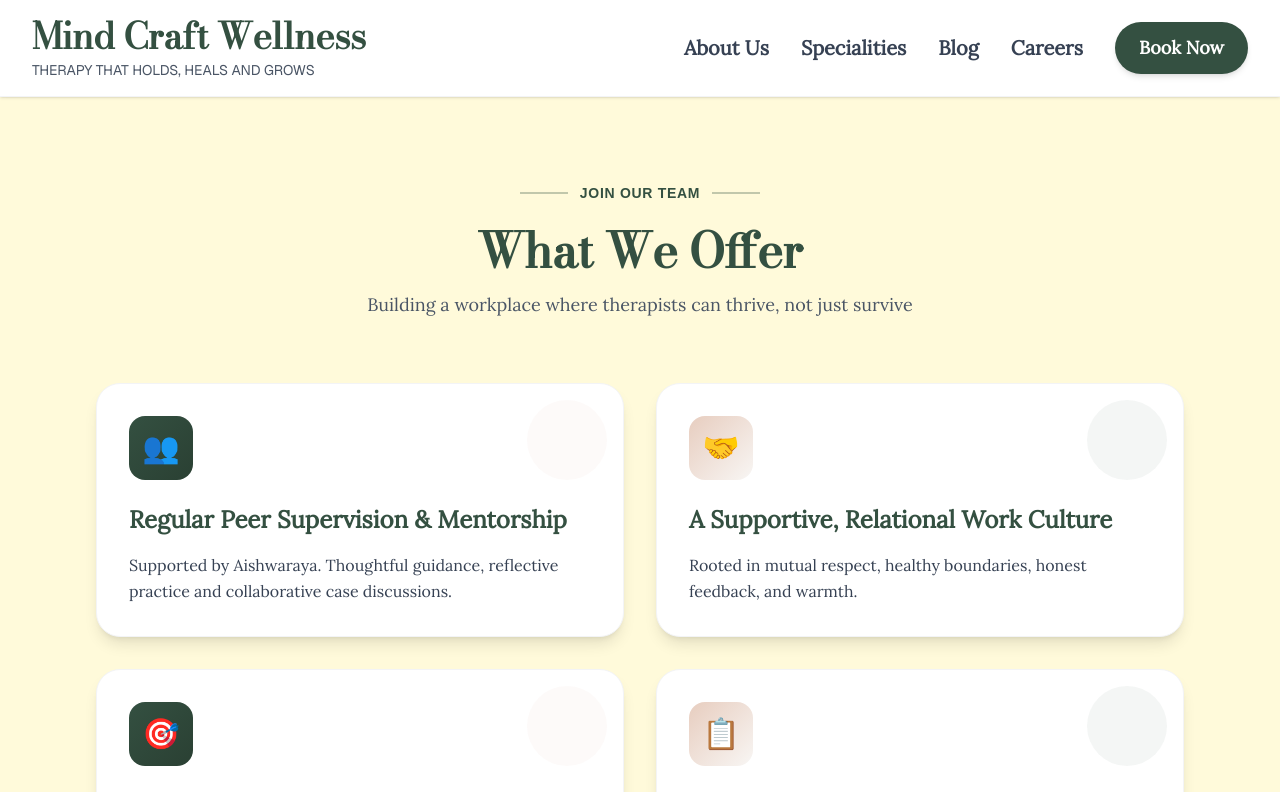
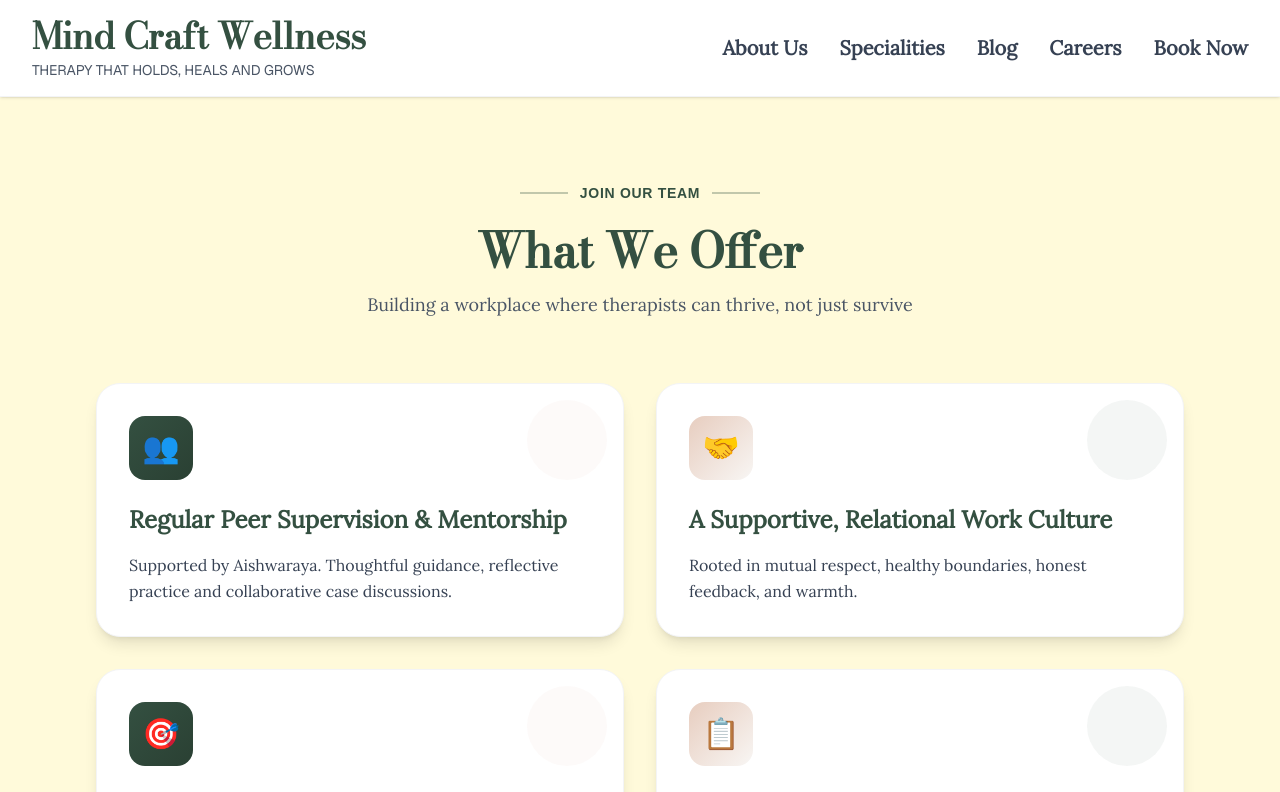
Before and after one commit to Shree0310/MindCraftWellness, a Next.js app: page /Careers in a window 1280 px wide. Shown: the top 792 px of the page. Built offline with nearby package versions, Linux system fonts and the light colour scheme; a web font is replaced by a local one.

Commit message:
Mobile responsive navbar

```diff
--- a/package.json
+++ b/package.json
@@ -12,7 +12,7 @@
     "@sanity/icons": "^3.7.4",
     "@sanity/image-url": "^1.2.0",
     "@sanity/vision": "^4.18.0",
-    "@tabler/icons-react": "^3.35.0",
+    "@tabler/icons-react": "^3.36.0",
     "axios": "^1.13.2",
     "clsx": "^2.1.1",
     "next": "15.4.6",
--- a/src/app/Blog/[slug]/page.tsx
+++ b/src/app/Blog/[slug]/page.tsx
@@ -1,3 +1,5 @@
+"use client"
+
 import Footer from "@/app/Components/Footer";
 import Header from "@/app/Components/Header";
 import { sanityAPIClient } from "@/sanity/lib/client";
@@ -5,6 +7,7 @@ import { urlFor } from "@/sanity/lib/image";
 import { BlogPost } from "@/types/blog";
 import { PortableText } from "next-sanity";
 import Link from "next/link";
+import { useState } from "react";
 
 const categoryColors: Record<string, string> = {
     'mental-health': 'bg-blue-100 text-blue-800',
@@ -23,6 +26,9 @@ const categoryLabels: Record<string, string> = {
     'therapy-tips': 'Therapy Tips',
     'wellness': 'Wellness',
 };
+
+const [isMenuOpen, setIsMenuOpen] = useState(false);
+
 
 
 const SingleBlogPage = async ({
@@ -64,9 +70,18 @@ const SingleBlogPage = async ({
 
     return (
         <div>
-            <Header/>
+            <Header isMenuOpen={isMenuOpen} setIsMenuOpen={setIsMenuOpen} />
+      {/* Blur the whole homepage when menu is open */}
+      <div
+        className={`${
+          isMenuOpen
+            ? "filter blur-sm pointer-events-none transition-filter duration-300"
+            : "transition-filter duration-300"
+        }`}
+      >
             {renderTemplate()}
             <Footer className='bg-[#ee7e1b]' />
+        </div>
         </div>
     )
 }
--- a/src/app/Blog/page.tsx
+++ b/src/app/Blog/page.tsx
@@ -1,12 +1,26 @@
+"use client"
+
+import { useState } from 'react';
 import Blog from '../Components/Blog';
 import Footer from '../Components/Footer';
 import Header from '../Components/Header';
 
 export default function BlogPage() {
+      const [isMenuOpen, setIsMenuOpen] = useState(false);
+
     return <div className="div">
-        <Header/>
-        <Blog/>
-        {/* Footer */}
-        <Footer className='bg-[#ee7e1b]' />
+    <Header isMenuOpen={isMenuOpen} setIsMenuOpen={setIsMenuOpen} />
+      {/* Blur the whole homepage when menu is open */}
+        <div
+            className={`${
+            isMenuOpen
+                ? "filter blur-sm pointer-events-none transition-filter duration-300"
+                : "transition-filter duration-300"
+            }`}
+        >
+            <Blog/>
+            {/* Footer */}
+            <Footer className='bg-[#ee7e1b]' />
+            </div>
         </div>
 }
--- a/src/app/Careers/page.tsx
+++ b/src/app/Careers/page.tsx
@@ -1,4 +1,7 @@
 
+"use client"
+
+import { useState } from 'react';
 import Careers from '../Components/Careers';
 import Footer from '../Components/Footer';
 import Header from '../Components/Header';
@@ -8,12 +11,23 @@ import WhatWeOffer from '../Components/WhatWeOffer';
 import WhoWeFitFor from '../Components/WhoWeFitFor';
 
 export default function CareersPage() {
+    const [isMenuOpen, setIsMenuOpen] = useState(false);
+
     return <>
-        <Header/>
+         <Header isMenuOpen={isMenuOpen} setIsMenuOpen={setIsMenuOpen} />
+            {/* Blur the whole homepage when menu is open */}
+            <div
+                className={`${
+                isMenuOpen
+                    ? "filter blur-sm pointer-events-none transition-filter duration-300"
+                    : "transition-filter duration-300"
+                }`}
+            >
         <WhatWeOffer className='bg-[#FFFADA]'/>
         {/* <HowItWorks className='bg-[#FFFADA]'/> */}
         <WhoWeFitFor className='bg-[#FFFADA]'/>
         <Careers/>
         <Footer/>
+        </div>
     </>
 }
--- a/src/app/Components/About/About.tsx
+++ b/src/app/Components/About/About.tsx
@@ -16,6 +16,7 @@ import DiagWaveConnector from "../SVGs/DiagWaveConnector";
 import OurStoryOurSpace from "./OurStoryOurSpace";
 
 const About = () => {
+    const [isMenuOpen, setIsMenuOpen] = useState(false);
     const [activeImage, setActiveImage] = useState(0);
 
 
@@ -26,7 +27,15 @@ const About = () => {
 
     return (
         <div className="min-h-screen flex flex-col">
-            <Header />
+            <Header isMenuOpen={isMenuOpen} setIsMenuOpen={setIsMenuOpen} />
+                {/* Blur the whole homepage when menu is open */}
+                <div
+                    className={`${
+                    isMenuOpen
+                        ? "filter blur-sm pointer-events-none transition-filter duration-300"
+                        : "transition-filter duration-300"
+                    }`}
+                >
             <div className="bg-[#FFFADA] text-black w-full font-sans py-8 md:py-16 overflow-x-hidden flex-grow">
                 <div className="max-w-7xl mx-auto px-4 md:px-8">
                     <div className="flex flex-col lg:grid lg:grid-cols-2 gap-8 md:gap-12 items-center">
@@ -257,6 +266,7 @@ const About = () => {
                 <Footer />
             </div>
         </div>
+        </div>
     )
 }
 
--- a/src/app/Components/BookNow.tsx
+++ b/src/app/Components/BookNow.tsx
@@ -4,12 +4,22 @@ import Header from "./Header";
 import HowItWorks from "./HowItWorks";
 import Link from 'next/link';
 import Testimonials from "./Testimonials/Testimonials";
+import { useState } from "react";
 
 export default function BookNow() {
+    const [isMenuOpen, setIsMenuOpen] = useState(false);
 
     return (
         <div className="bg-[#E7CDBF] h-full pb-10 scroll-auto">
-            <Header />
+            <Header isMenuOpen={isMenuOpen} setIsMenuOpen={setIsMenuOpen} />
+            {/* Blur the whole homepage when menu is open */}
+            <div
+                className={`${
+                isMenuOpen
+                    ? "filter blur-sm pointer-events-none transition-filter duration-300"
+                    : "transition-filter duration-300"
+                }`}
+            >
 
             {/* Tealfeed Calendar Section */}
             <div className="bg-white rounded-3xl p-8 my-16 mx-8">
@@ -94,5 +104,6 @@ export default function BookNow() {
                 </div>
             </div>
         </div>
+        </div>
     );
 }
--- a/src/app/Components/FAQ/FAQs.tsx
+++ b/src/app/Components/FAQ/FAQs.tsx
@@ -5,6 +5,8 @@ import Header from "../Header";
 import FAQItem from "./FAQItem";
 
 const FAQs = () => {
+    const [isMenuOpen, setIsMenuOpen] = useState(false);
+
     const faqData = [
     // Getting Started with Therapy
     {
@@ -268,7 +270,15 @@ const FAQs = () => {
     }, [inputValue])
 
     return <div className="div">
-        <Header/>
+        <Header isMenuOpen={isMenuOpen} setIsMenuOpen={setIsMenuOpen} />
+            {/* Blur the whole homepage when menu is open */}
+            <div
+                className={`${
+                isMenuOpen
+                    ? "filter blur-sm pointer-events-none transition-filter duration-300"
+                    : "transition-filter duration-300"
+                }`}
+            >
         <div className="flex flex-col justify-center items-center">
             <div className="bg-yellow-50 w-full flex flex-col justify-center items-center">
                  <div className="absolute top-0 left-0 w-full h-32 opacity-20">
@@ -316,5 +326,6 @@ const FAQs = () => {
                 </div>
         <Footer/>
     </div>
+    </div>
 }
 export default FAQs;
--- a/src/app/Components/Header.tsx
+++ b/src/app/Components/Header.tsx
@@ -1,10 +1,34 @@
 "use client"
 
 import Link from "next/link";
-import { useState } from "react";
+// remove local useState import
+import React, { useState } from "react";
+import { IconX } from "@tabler/icons-react";
 
-const Header = () => {
-    const [isMenuOpen, setIsMenuOpen] = useState(false);
+
+const Header = ({ isMenuOpen, setIsMenuOpen }: { isMenuOpen: boolean; setIsMenuOpen: React.Dispatch<React.SetStateAction<boolean>> }) => {
+    const navItems = [
+        {
+            title:"About Us",
+            href:"/About"
+        },
+        {
+            title:"Specialities",
+            href:"/what-we-work-with"
+        },
+        {
+            title:"Blog",
+            href:"/Blog"
+        },
+        {
+            title:"Careers",
+            href:"/Careers"
+        },
+        {
+            title:"Book Now",
+            href:"/book-now"
+        },
+    ]
 
     return (
         <header className="sticky top-0 z-50 bg-white/95 backdrop-blur-sm border-b border-gray-100 shadow-sm">
@@ -23,42 +47,21 @@ const Header = () => {
                     </div>
 
                     {/* Desktop Navigation */}
-                    <nav className="hidden md:flex items-center space-x-8 font-bold text-xl" style={{ fontFamily: 'Lora, serif' }}>
+                    <div className="hidden md:flex items-center space-x-8 font-bold text-xl" style={{ fontFamily: 'Lora, serif' }}>
+                        {navItems.map((item, idx) => (
+                            <div key={idx} className="nav-item">
                                 <Link
-                            href="/About"
+                                    href={item.href}
                                     className="text-gray-700 hover:text-[#345041] transition-colors duration-300 relative group"
                                 >
-                            About Us
+                                    {item.title}
                                     <span className="absolute -bottom-1 left-0 w-0 h-0.5 bg-[#345041] transition-all duration-300 group-hover:w-full"></span>
                                 </Link>
-                        <Link
-                            href="/what-we-work-with"
-                            className="text-gray-700 hover:text-[#345041] transition-colors duration-300 relative group"
-                        >
-                            Specialities
-                            <span className="absolute -bottom-1 left-0 w-0 h-0.5 bg-[#345041] transition-all duration-300 group-hover:w-full"></span>
-                        </Link>
-                        <Link
-                            href="/Blog"
-                            className="text-gray-700 hover:text-[#345041] transition-colors duration-300 relative group"
-                        >
-                            Blog
-                            <span className="absolute -bottom-1 left-0 w-0 h-0.5 bg-[#345041] transition-all duration-300 group-hover:w-full"></span>
-                        </Link>
-                        <Link
-                            href="/Careers"
-                            className="text-gray-700 hover:text-[#345041] transition-colors duration-300 relative group"
-                        >
-                            Careers
-                            <span className="absolute -bottom-1 left-0 w-0 h-0.5 bg-[#345041] transition-all duration-300 group-hover:w-full"></span>
-                        </Link>
-                        <Link
-                            href="/book-now"
-                            className="bg-[#345041] hover:bg-[#2a4033] text-white font-semibold px-6 py-3 rounded-full transition-all duration-300 transform hover:scale-105 shadow-md hover:shadow-lg text-lg"
-                        >
-                            Book Now
-                        </Link>
-                    </nav>
+                            </div>
+                        ))}
+                    </div>
+
+
 
                     {/* Mobile Menu Button */}
                     <button
@@ -77,46 +80,41 @@ const Header = () => {
 
                 {/* Mobile Navigation */}
                 {isMenuOpen && (
-                    <div className="md:hidden border-t border-gray-100 py-4" style={{ fontFamily: 'BodoniModa, serif' }}>
-                        <div className="flex flex-col space-y-4">
+                    <>
+                        {/* Full-screen overlay with blur */}
+                        <div
+                            className="fixed inset-0 z-40 md:hidden bg-black/20 backdrop-blur-sm transition-opacity duration-300 "
+                            style={{ WebkitBackdropFilter: 'blur(8px)', backdropFilter: 'blur(8px)' }}
+                            onClick={() => setIsMenuOpen(false)}
+                            aria-hidden="true"
+                        />
+
+                        {/* Mobile menu panel above the overlay */}
+                        <div
+                            className="absolute z-50 md:hidden border-t inset-x-4 top-8 p-8 rounded-3xl ring-1 ring-zinc-900/5 border-gray-100 bg-white w-96 h-96 shadow-2xl"
+                            style={{ fontFamily: 'BodoniModa, serif' }}
+                        >
+                             <button
+                                onClick={() => setIsMenuOpen(!isMenuOpen)}
+                                aria-label="Close menu"
+                                className="absolute right-4 top-4 p-2 rounded-full ring-1 ring-neutral-200 dark:ring-neutral-600 bg-white dark:bg-neutral-800 shadow">
+                                <IconX size={10}/>
+                            </button>
+                            {navItems.map((item, idx) => (
+                                <div key={idx} className="flex flex-col space-y-4">
                                     <Link
-                                href="/About"
+                                        href={item.href}
                                         className="text-gray-700 hover:text-[#345041] font-medium transition-colors duration-300 px-4 py-2 rounded-md hover:bg-gray-50 text-lg"
                                         onClick={() => setIsMenuOpen(false)}
                                     >
-                                About
-                            </Link>
-                            <Link
-                                href="/what-we-work-with"
-                                className="text-gray-700 hover:text-[#345041] font-medium transition-colors duration-300 px-4 py-2 rounded-md hover:bg-gray-50 text-lg"
-                                onClick={() => setIsMenuOpen(false)}
-                            >
-                                Specialities
-                            </Link>
-                            <Link
-                                href="/Blog"
-                                className="text-gray-700 hover:text-[#345041] font-medium transition-colors duration-300 px-4 py-2 rounded-md hover:bg-gray-50 text-lg"
-                                onClick={() => setIsMenuOpen(false)}
-                            >
-                                Blog
-                            </Link>
-                            <Link
-                                href="/Careers"
-                                className="text-gray-700 hover:text-[#345041] font-medium transition-colors duration-300 px-4 py-2 rounded-md hover:bg-gray-50 text-lg"
-                                onClick={() => setIsMenuOpen(false)}
-                            >
-                                Careers
-                            </Link>
-                            <Link
-                                href="/book-now"
-                                className="bg-[#345041] hover:bg-[#2a4033] text-white font-semibold px-6 py-3 rounded-full transition-all duration-300 mx-4 text-lg"
-                                onClick={() => setIsMenuOpen(false)}
-                            >
-                                Book Now
+                                        {item.title}
                                     </Link>
                                 </div>
+                            ))}
                         </div>
+                    </>
                 )}
+
             </div>
         </header>
     );
--- a/src/app/Components/HomePage.tsx
+++ b/src/app/Components/HomePage.tsx
@@ -13,7 +13,7 @@ import { IconChevronRight } from '@tabler/icons-react';
 
 const HomePage = () => {
     return (
-        <div className='scroll-auto bg-white'>
+        <div className='scroll-auto bg-white relative'>
             {/* Landing page section with text overlay */}
             <div className='relative'>
                 {/* Decorative elements for landing page */}
--- a/src/app/Components/TestimonialsPage.tsx
+++ b/src/app/Components/TestimonialsPage.tsx
@@ -3,8 +3,11 @@
 import Header from "./Header";
 import Footer from "./Footer";
 import Link from 'next/link';
+import { useState } from "react";
 
 const TestimonialsPage = () => {
+    const [isMenuOpen, setIsMenuOpen] = useState(false);
+
     const allTestimonials = [
         // Landing Page Testimonials
         {
@@ -201,7 +204,15 @@ const TestimonialsPage = () => {
 
     return (
         <div className="min-h-screen flex flex-col">
-            <Header />
+            <Header isMenuOpen={isMenuOpen} setIsMenuOpen={setIsMenuOpen} />
+            {/* Blur the whole homepage when menu is open */}
+            <div
+                className={`${
+                isMenuOpen
+                    ? "filter blur-sm pointer-events-none transition-filter duration-300"
+                    : "transition-filter duration-300"
+                }`}
+            >
             <div className="bg-[#FFFADA] text-black w-full font-sans py-16 overflow-x-hidden flex-grow">
                 <div>
                     <div className="max-w-7xl mx-auto px-8">
@@ -345,6 +356,7 @@ const TestimonialsPage = () => {
             </div>
             <Footer />
         </div>
+        </div>
     );
 };
 
--- a/src/app/Components/WhatWeWorkWith.tsx
+++ b/src/app/Components/WhatWeWorkWith.tsx
@@ -8,12 +8,23 @@ import Link from 'next/link';
 import TakingTherapy from '../Assets/images/Taking-Therapy.jpg';
 import OurSpace from '../Assets/images/ourSpace.png';
 import Concerns from "./Concerns/Concerns";
+import { useState } from "react";
 
 
 const WhatWeWorkWith = () => {
+    const [isMenuOpen, setIsMenuOpen] = useState(false);
+
     return (
         <div className="min-h-screen flex flex-col">
-            <Header />
+            <Header isMenuOpen={isMenuOpen} setIsMenuOpen={setIsMenuOpen} />
+            {/* Blur the whole homepage when menu is open */}
+            <div
+                className={`${
+                isMenuOpen
+                    ? "filter blur-sm pointer-events-none transition-filter duration-300"
+                    : "transition-filter duration-300"
+                }`}
+            >
             <div className="bg-[#FFFADA] text-black w-full font-sans py-16 overflow-x-hidden flex-grow">
                 <div className="max-w-7xl mx-auto px-8">
                     {/* Hero Quote Section */}
@@ -169,6 +180,7 @@ const WhatWeWorkWith = () => {
             </div>
             <Footer />
         </div>
+        </div>
     );
 };
 
--- a/src/app/page.tsx
+++ b/src/app/page.tsx
@@ -1,11 +1,24 @@
+"use client";
+import { useState } from "react";
 import Header from "./Components/Header";
 import HomePage from "./Components/HomePage";
 
 export default function Home() {
+  const [isMenuOpen, setIsMenuOpen] = useState(false);
+
   return (
     <div className="">
-      <Header />
-      <HomePage />
+      <Header isMenuOpen={isMenuOpen} setIsMenuOpen={setIsMenuOpen} />
+      {/* Blur the whole homepage when menu is open */}
+      <div
+        className={`${
+          isMenuOpen
+            ? "filter blur-sm pointer-events-none transition-filter duration-300"
+            : "transition-filter duration-300"
+        }`}
+      >
+        <HomePage />
+      </div>
     </div>
   );
 }
```
Also changed, not shown: 1 other file (tests, documents, lock files or other folders). Lines whose indentation alone changed are shown as unchanged.
